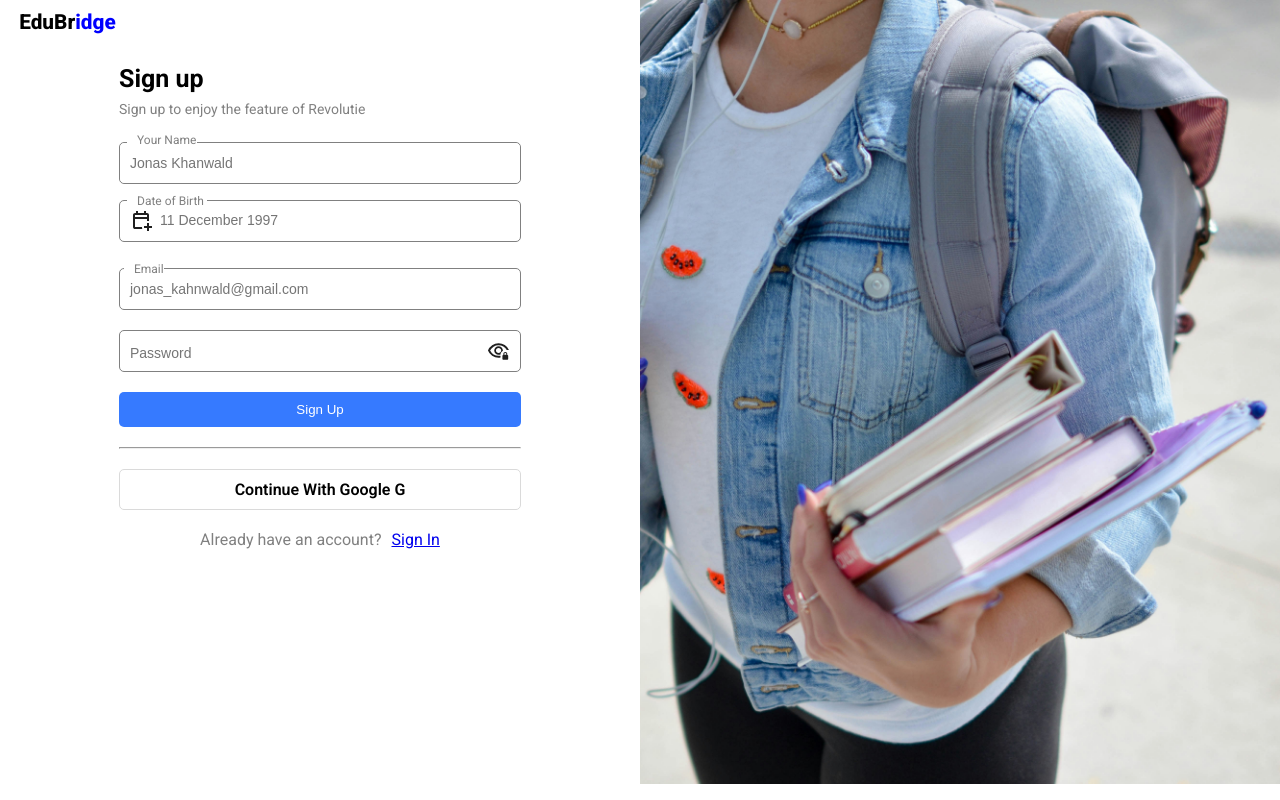
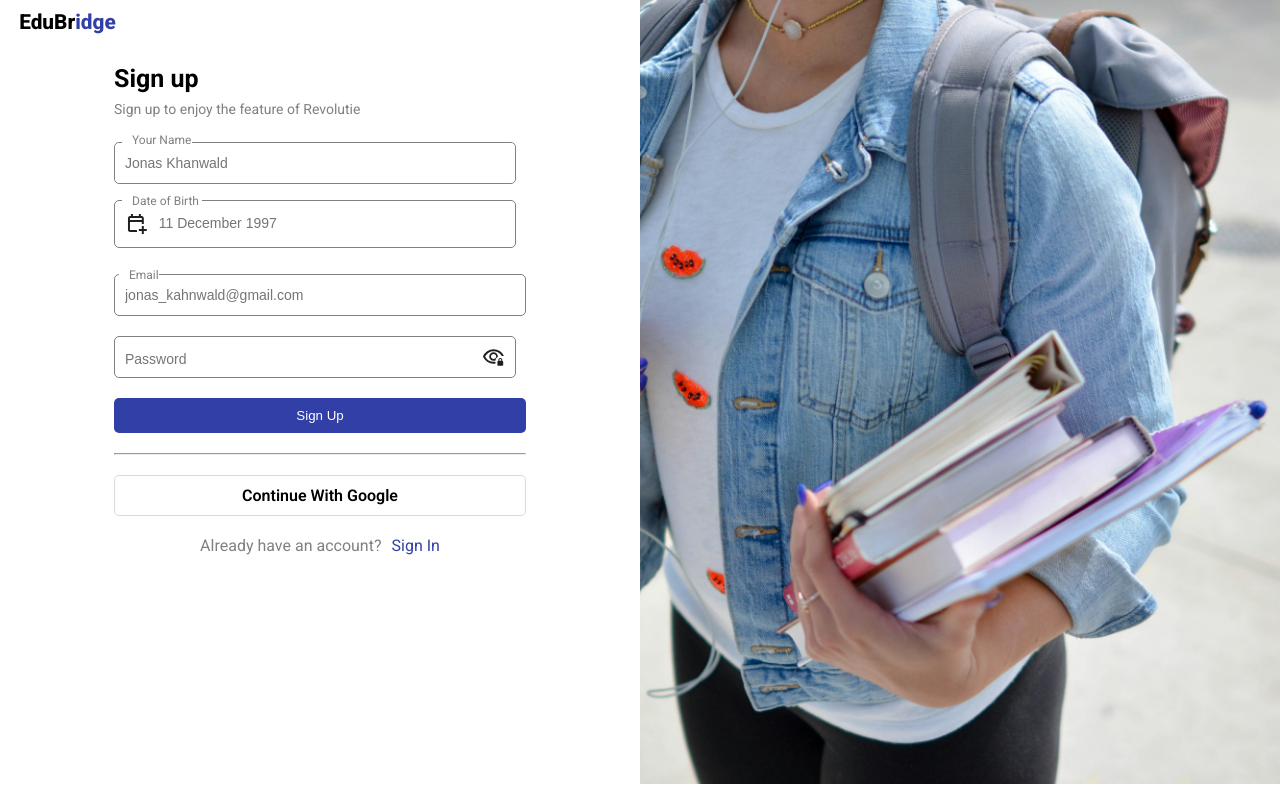
Before and after one commit to Paschal20/Kode10x-Bootcamp, a plain HTML site: page signupPage.html in a window 1280 px wide. Drawn offline with Linux system fonts and the light colour scheme.

Commit message:
ninth commit

```diff
--- a/signin.css
+++ b/signin.css
@@ -33,7 +33,7 @@ body {
   margin-left: 3%;
 }
 .logo span {
-  color: blue;
+  color: #323fa6;
 }
 .innerLeft {
   display: flex;
@@ -60,6 +60,7 @@ body {
   z-index: 2;
   margin-bottom: -10px;
   width: 30px;
+  padding-left: 10px;
 }
 
 .innerleft2 {
@@ -105,15 +106,17 @@ body {
   width: 400px;
   justify-content: space-between;
   height: 40px;
+  outline: none;
+  padding-left: 10px;
 }
 .emailbox::placeholder {
-  padding: 10px;
   font-size: 14px;
 }
 .name2 {
   margin-bottom: 10px;
   border: none;
   padding-left: 10px;
+  outline: none;
 }
 .passwordIcon {
   padding-right: 10px;
@@ -121,7 +124,7 @@ body {
 .signup {
   margin-top: 10px;
   width: 100%;
-  background-color: #367aff;
+  background-color: #323fa6;
   padding-top: 10px;
   padding-bottom: 10px;
   border-style: none;
@@ -150,3 +153,18 @@ body {
 .textDiv span {
   padding-left: 10px;
 }
+.textDiv a {
+  color: #323fa6;
+  text-decoration: none;
+}
+
+.google {
+  text-decoration: none;
+  color: black;
+}
+.signup:hover {
+  cursor: pointer;
+}
+.logoanchor {
+  text-decoration: none;
+}
--- a/signup.css
+++ b/signup.css
@@ -33,7 +33,7 @@ body {
   margin-left: 3%;
 }
 .logo span {
-  color: blue;
+  color: #323fa6;
 }
 .innerLeft {
   display: flex;
@@ -111,6 +111,8 @@ body {
   width: 400px;
   justify-content: space-between;
   height: 40px;
+  outline: none;
+  padding-left: 10px;
 }
 .name1Holder {
   border: solid;
@@ -125,12 +127,14 @@ body {
 }
 .name1::placeholder {
   font-size: 14px;
-  padding-left: 10px;
+  /* padding-left: 10px; */
 }
 
 .name {
   margin-bottom: 16px;
   border: none;
+  outline: none;
+  padding-left: 10px;
 }
 .dateHolder {
   display: flex;
@@ -145,7 +149,7 @@ body {
   border-radius: 5px;
   width: 400px;
   justify-content: space-between;
-  height: 40px;
+  height: 100%;
   margin-bottom: 10px;
 }
 .inputHolder svg {
@@ -169,15 +173,18 @@ body {
   width: 400px;
   justify-content: space-between;
   height: 40px;
+  outline: none;
+  padding-left: 10px;
 }
 .emailbox::placeholder {
-  padding: 10px;
+  /* padding: 10px; */
   font-size: 14px;
 }
 .name2 {
   margin-bottom: 10px;
   border: none;
   padding-left: 10px;
+  outline: none;
 }
 .passwordIcon {
   padding-right: 10px;
@@ -185,7 +192,7 @@ body {
 .signup {
   margin-top: 10px;
   width: 100%;
-  background-color: #367aff;
+  background-color: #323fa6;
   padding-top: 10px;
   padding-bottom: 10px;
   border-style: none;
@@ -214,3 +221,17 @@ body {
 .textDiv span {
   padding-left: 10px;
 }
+.textDiv span a {
+  text-decoration: none;
+  color: #323fa6;
+}
+.google {
+  text-decoration: none;
+  color: black;
+}
+.signup:hover {
+  cursor: pointer;
+}
+.logoanchor {
+  text-decoration: none;
+}
--- a/signupPage.html
+++ b/signupPage.html
@@ -14,7 +14,10 @@
   </head>
   <body>
     <div class="left">
-      <div class="logo">EduBr<span>idge</span></div>
+      <a class="logoanchor" href="./"
+        ><div class="logo">EduBr<span>idge</span></div></a
+      >
+
       <div class="innerLeft">
         <div class="innerleft2">
           <h1>Sign up</h1>
@@ -65,9 +68,17 @@
               />
             </svg>
           </div>
-          <button class="signup">Sign Up</button>
+          <a class="signanchor" href="./signin.html"
+            ><button class="signup">Sign Up</button></a
+          >
+
           <hr />
-          <div class="div googleButton">Continue With Google G</div>
+          <a
+            class="google"
+            href="https://accounts.google.com/servicelogin?hl=en-gb"
+            ><div class="div googleButton">Continue With Google</div></a
+          >
+
           <div class="textDiv">
             Already have an account? <span><a href="./signin">Sign In</a></span>
           </div>
--- a/style.css
+++ b/style.css
@@ -41,7 +41,7 @@ header {
   margin-left: 3%;
 }
 .logo span {
-  color: blue;
+  color: #323fa6;
 }
 
 header ul {
@@ -66,7 +66,7 @@ header ul li a {
   margin-right: 2.5%;
 }
 .signin {
-  background-color: blue;
+  background-color: #323fa6;
   color: white;
   border: none;
   padding: 10px 20px;
@@ -109,7 +109,7 @@ h1 {
   width: 90%;
 }
 h1 span {
-  color: blue;
+  color: #323fa6;
 }
 p {
   font-size: 1rem;
@@ -129,11 +129,13 @@ p {
   width: 100%;
   margin-top: 50px;
   text-align: center;
-  background-color: #e5e7eba9;
   display: flex;
   flex-direction: column;
   align-items: center;
   height: auto;
+}
+.keyFeatures span {
+  color: #323fa6;
 }
 h2 {
   font-size: 1.6rem;
@@ -142,13 +144,12 @@ h2 {
 }
 .keyFeatures h2 {
   margin-bottom: 40px;
-  margin-top: 40px;
 }
 .keyFeatures .cards {
   width: 98%;
   display: flex;
   flex-wrap: wrap;
-  margin-bottom: 30px;
+  margin-bottom: 10px;
 }
 .keyFeatures .cards .card {
   width: 20%;
@@ -235,20 +236,38 @@ h2 {
   flex-direction: column;
   align-items: center;
 }
+
 .testimonial h2 {
   margin-bottom: 40px;
 }
 .cardHolder {
   display: flex;
-  width: 70%;
+  width: 95%;
   justify-content: space-between;
 }
+.profile {
+  border: solid;
+  border-color: rgb(204, 201, 201);
+  border-width: 0.1px;
+  width: 200px;
+  display: flex;
+  flex-direction: column;
+  align-items: center;
+  padding: 10px;
+  text-align: center;
+  border-radius: 5px;
+}
 .profile img {
-  width: 80px;
-  height: 80px;
+  width: 90%;
+  height: 160px;
+  margin-bottom: 10px;
+  border-radius: 5px;
 }
 .testimonialTitle {
   margin-top: 40px;
+}
+.testimonialTitle span {
+  color: #323fa6;
 }
 
 .prompt {
@@ -273,12 +292,16 @@ h2 {
   border-style: solid;
   border-color: rgb(187, 186, 186);
 }
-.prompt input::placeholder {
-  padding: 10px;
-}
+
 .prompt button {
   margin-top: 16px;
   margin-bottom: 40px;
+}
+.prompt a {
+  text-decoration: none;
+}
+.prompt input {
+  padding-left: 10px;
 }
 footer {
   background-color: black;
```
Also changed, not shown: index.html (+23 -9 lines), signin.html (+15 -4 lines).
